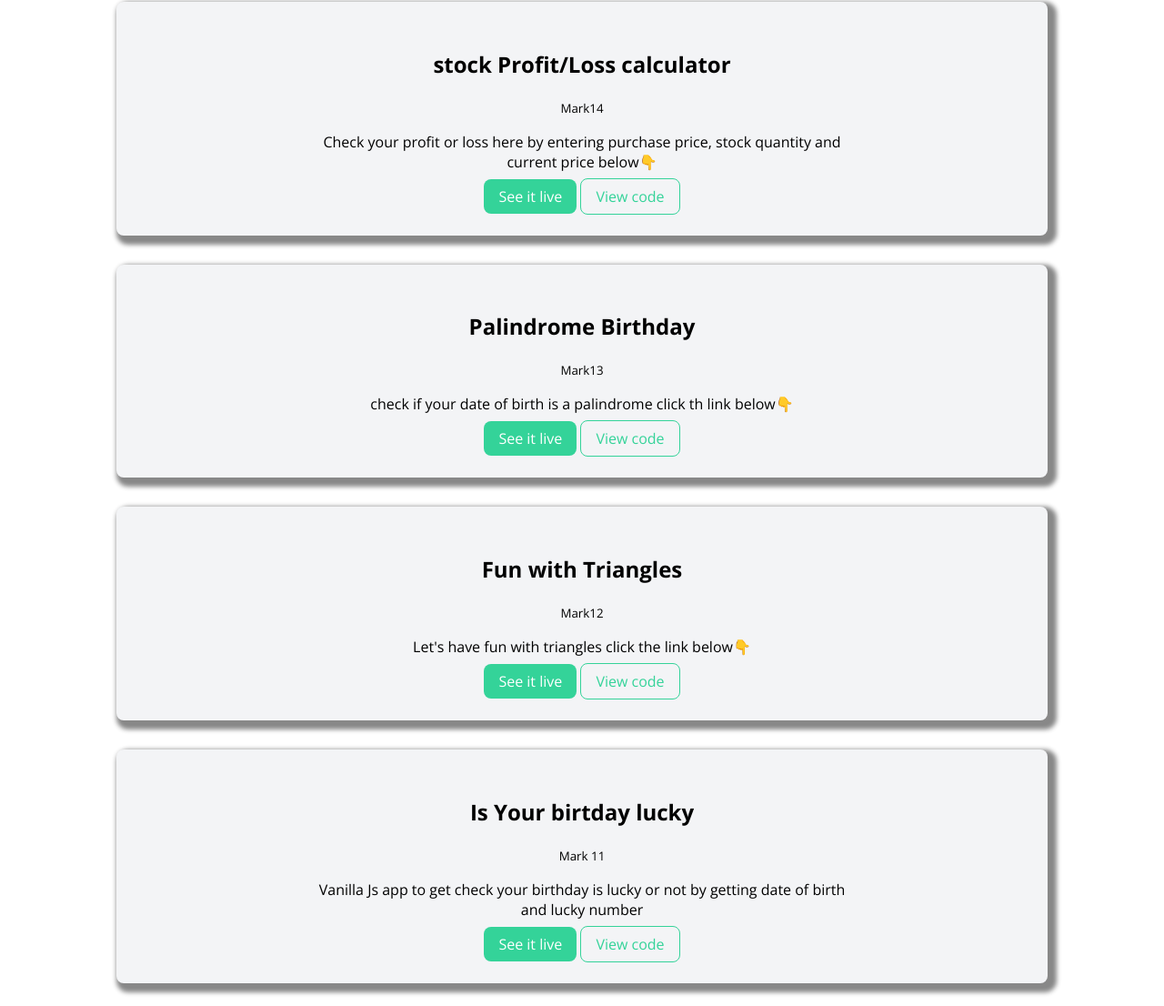
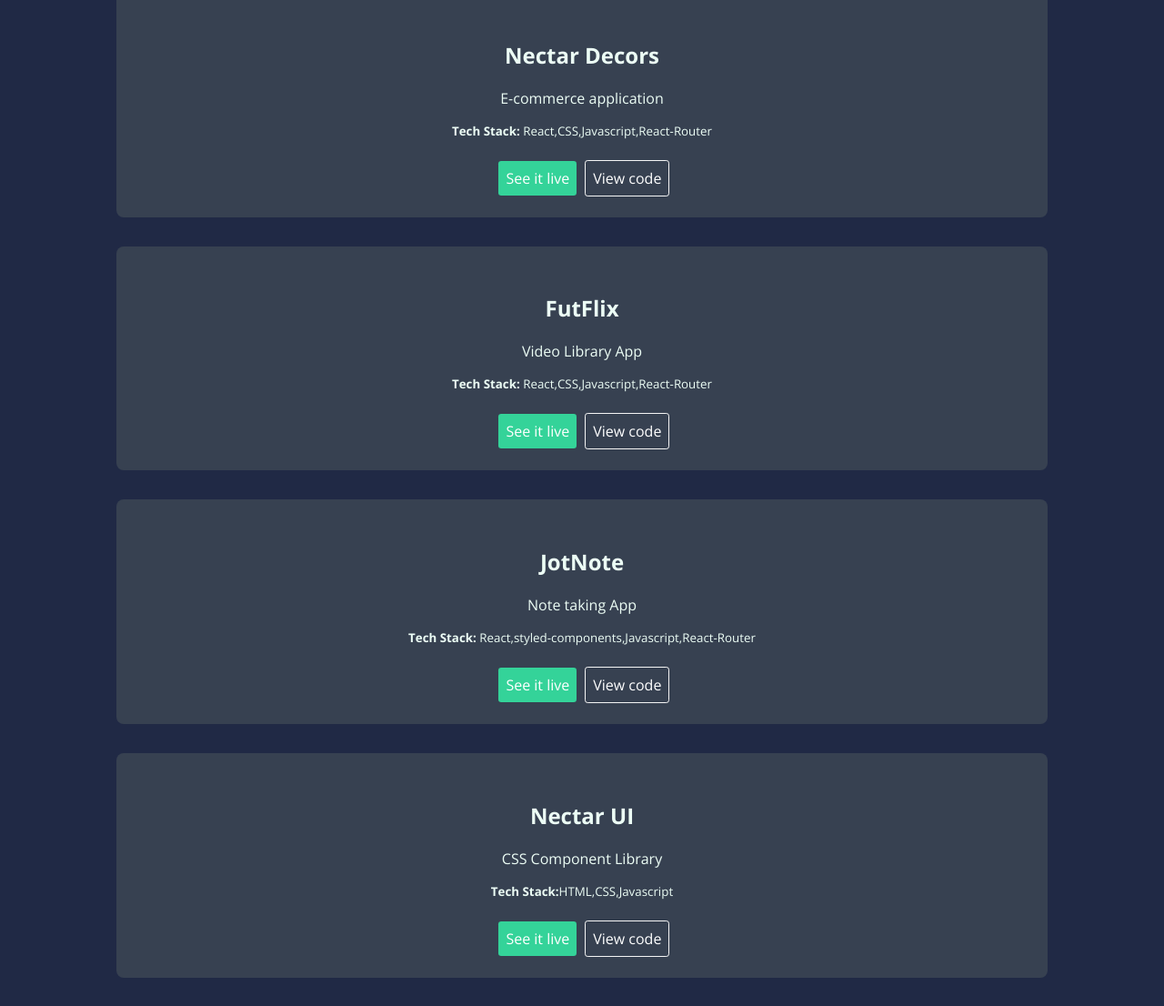
Before and after one commit to suryxks/Surya-portfolio, a plain HTML site: page pages/projects.html in a window 1280 px wide. Shown: the part 479-1585 px from the top of the page at 91% size. Drawn offline with nearby package versions, Linux system fonts and the light colour scheme.

Commit message:
added new projects and blogs

```diff
--- a/pages/projects.html
+++ b/pages/projects.html
@@ -6,7 +6,7 @@
     <meta http-equiv="X-UA-Compatible" content="IE=edge">
     <meta name="viewport" content="width=device-width, initial-scale=1.0">
     <title>Projects</title>
-    <link rel="stylesheet" href="/styles.css">
+    <link rel="stylesheet" href="/style-dark.css">
 </head>
 
 <body>
@@ -36,121 +36,46 @@
 
     <section class="section box off-white">
         <div class="conatiner container-center">
-            <h1>stock Profit/Loss calculator</h1>
-            <small>Mark14</small>
-            <p>
-                Check your profit or loss here by entering purchase price, stock quantity and current price below👇</p>
-            <a class="link link-primary" href="https://surya-stockprofitloss.netlify.app/" target="_blank">See it live</a>
-            <a class="link link-secondary" href="https://github.com/suryxks/stockProfitLoss" target="_blank">View code</a>
-        </div>
-    </section>
-
-    <section class="section box off-white">
-        <div class="conatiner container-center">
-            <h1>Palindrome Birthday</h1>
-            <small>Mark13</small>
-            <p>
-                check if your date of birth is a palindrome click th link below👇</p>
-            <a class="link link-primary" href="https://palindrome-birthday-mark13-surya.netlify.app/"target="_blank">See it live</a>
-            <a class="link link-secondary" href="https://github.com/suryxks/Palindrome-birthday/tree/main" target="_blank">View code</a>
-        </div>
-    </section>
-
-    <section class="section box off-white">
-        <div class="conatiner container-center">
-            <h1>Fun with Triangles</h1>
-            <small>Mark12</small>
-            <p>
-                Let's have fun with triangles click the link below👇</p>
-            <a class="link link-primary" href="https://fun-with-triangles-mark12.netlify.app/" target="_blank">See it live</a>
-            <a class="link link-secondary" href="https://github.com/suryxks/Fun-with-triangles" target="_blank">View code</a>
-        </div>
-    </section>
-
-    <section class="section box off-white">
-        <div class="conatiner container-center">
-            <h1>Is Your birtday lucky</h1>
-            <small>Mark 11</small>
-            <p>
-                Vanilla Js app to get check your birthday is lucky or not by getting date of birth and lucky number</p>
-            <a class="link link-primary" href="https://surya-mark11.netlify.app/" target="_blank">See it live</a>
-            <a class="link link-secondary" href="https://github.com/suryxks/Is-Your-birthday-Lucky" target="_blank">View code</a>
-        </div>
-    </section>
-
-    <section class="section box off-white">
-        <div class="conatiner container-center">
-            <h1>Cash Register</h1>
-            <small>Mark10</small>
-            <p>Vanilla js app which shows the number of notes to be given to the customer by taking bill amount
-                and given cash as input</p>
-            <a class="link link-primary" href="https://surya-cash-register.netlify.app/" target="_blank">See it live</a>
-            <a class="link link-secondary" href="https://github.com/suryxks/CashRegister" target="_blank">View code</a>
+            <h1>Nectar Decors</h1>
+            <!-- <small>Mark14</small> -->
+            <p>E-commerce application</p>
+            <small><strong>Tech Stack:</strong> React,CSS,Javascript,React-Router</small>
+            <a class="link link-primary" href="https://nectardecors.netlify.app/" target="_blank">See it live</a>
+            <a class="link link-secondary" href="https://github.com/suryxks/NectarDecors" target="_blank">View code</a>
         </div>
     </section>
     <section class="section box off-white">
         <div class="conatiner container-center">
-            <h1>Twitter handles recomendation</h1>
-            <small>Mark9</small>
-            <p>App made with React.js which shows a list of handles if you click a particular topic.</p>
-            <a class="link link-primary" href="https://w59o2.csb.app/" target="_blank">See it live</a>
-            <a class="link link-secondary" href="https://github.com/suryxks/neogCamp-mark9" target="_blank">View code</a>
+            <h1>FutFlix</h1>
+            <!-- <small>Mark14</small> -->
+            <p>Video Library App</p>
+            <small><strong>Tech Stack:</strong> React,CSS,Javascript,React-Router</small>
+            <a class="link link-primary" href="https://fut-flix.vercel.app/" target="_blank">See it live</a>
+            <a class="link link-secondary" href="https://github.com/suryxks/futFlix" target="_blank">View code</a>
         </div>
     </section>
-
     <section class="section box off-white">
         <div class="conatiner container-center">
-            <h1>Fruit Emoji Interpreter</h1>
-            <small>Mark8</small>
-            <p>app made using React which Can Find the meaning of a fruit emoji and know the meaning of the displayed
-                emoji</p>
-            <a class="link link-primary" href="https://86ytn.csb.app/" target="_blank">See it live</a>
-            <a class="link link-secondary" href="https://github.com/suryxks/Emoji-interperter" target="_blank">View code</a>
+            <h1>JotNote</h1>
+            <!-- <small>Mark14</small> -->
+            <p>Note taking App</p>
+            <small><strong>Tech Stack:</strong> React,styled-components,Javascript,React-Router</small>
+            <a class="link link-primary" href="https://jot-note.vercel.app/" target="_blank">See it live</a>
+            <a class="link link-secondary" href="https://github.com/suryxks/jotNote" target="_blank">View code</a>
         </div>
     </section>
-
     <section class="section box off-white">
         <div class="conatiner container-center">
-            <h1>Pirate Translate</h1>
-            <small>Mark7</small>
-            <p>Vanilla js app which translates a given text to pirate language using fun translation api</p>
-            <a class="link link-primary" href="https://pirate-translate-surya.netlify.app/" target="_blank">See it live</a>
-            <a class="link link-secondary" href="https://github.com/suryxks/pirate-translate" target="_blank">View code</a>
-        </div>
-    </section>
-
-    <section class="section box off-white">
-        <div class="conatiner container-center">
-            <h1>Minion Translate</h1>
-            <small>Mark6</small>
-            <p>Vanilla js app which translates a given text to minion language using fun translation api</p>
-            <a class="link link-primary" href="https://surya-banana-talk.netlify.app/" target="_blank">See it live</a>
-            <a class="link link-secondary" href="https://github.com/suryxks/banana-speak" target="_blank">View code</a>
+            <h1>Nectar UI</h1>
+            <!-- <small>Mark14</small> -->
+            <p>CSS Component Library</p>
+            <small><strong>Tech Stack:</strong>HTML,CSS,Javascript</small>
+            <a class="link link-primary" href="https://nectarui.netlify.app/components/button/button.html" target="_blank">See it live</a>
+            <a class="link link-secondary" href="https://github.com/suryxks/Nectar-ui" target="_blank">View code</a>
         </div>
     </section>
 
 
-
-
-    <section class="section box off-white">
-        <div class="conatiner container-center">
-            <h1>Are you a Football fan?</h1>
-            <small>Mark2</small>
-            <p>CLI app made uging <strong>nodejs</strong> to Check how well do you Know Football</p>
-            <a class="link link-primary" href="https://replit.com/@suryasuresh9876/Football-quiz?embed=1&output=1" target="_blank">See
-                it live</a>
-            <a class="link link-secondary" href="https://github.com/suryxks/Football-quiz" target="_blank">View code</a>
-        </div>
-    </section>
-    <section class="section box off-white">
-        <div class="conatiner container-center">
-            <h1>Do You Know Me?</h1><small>Mark1</small>
-            <p>CLI app made uging <strong>nodejs</strong> to Check how well do you Know me</p>
-            <a class="link link-primary"
-                href="https://replit.com/@suryasuresh9876/CLI-app-1?embed=1&output=1#index.js" target="_blank">See it live</a>
-            <a class="link link-secondary" href="https://github.com/suryxks/Quiz-CLI" target="_blank">View code</a>
-        </div>
-    </section>
     <footer class="footer">
         <div class="footer-header">Let's Connect</div>
         <ul class="social-links list-non-bullet ">
--- a/style-dark.css
+++ b/style-dark.css
@@ -15,6 +15,10 @@ body {
 
 hr {
     margin: 2rem 0;
+}
+small{
+    display: block;
+    margin-bottom: 2rem;
 }
 .large{
     font-size:1.2rem;
```
Also changed, not shown: pages/blog.html (+8 -0 lines).
